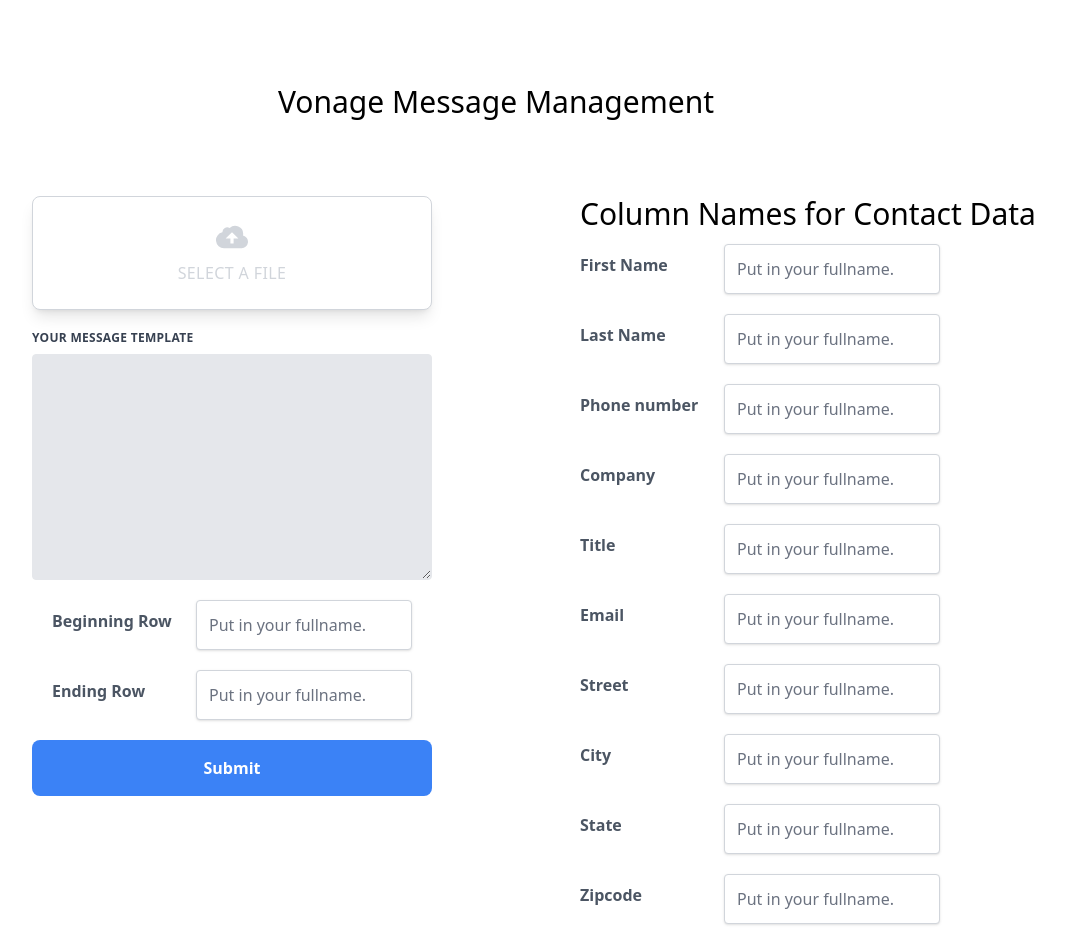
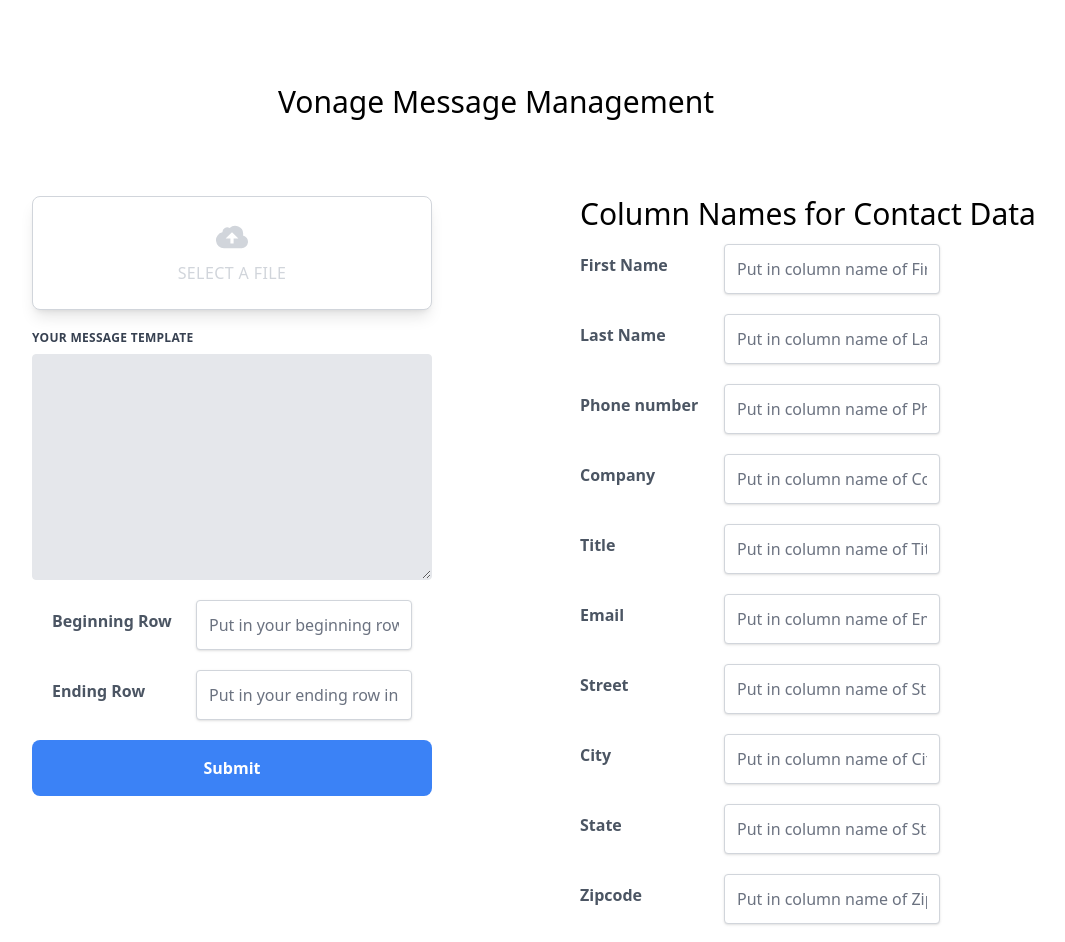
Before and after one commit to cooldev900/vonage-manage-frontend, a React (Vite) app: page / in a window 1280 px wide. Shown: the top 942 px of the page, without its empty margins (144-1209 px from the left). Built offline with nearby package versions, Linux system fonts and the light colour scheme.

Commit message:
chore: replace placeholder texts

```diff
--- a/src/App.tsx
+++ b/src/App.tsx
@@ -196,7 +196,7 @@
                     <input
                       id="firstName"
                       type="text"
-                      placeholder="Put in your fullname."
+                      placeholder="Put in your beginning row index."
                       className="border border-gray-300 shadow p-3 w-3/5 rounded mb-"
                       {...register('beginRow')}
                     />
@@ -220,7 +220,7 @@
                     <input
                       id="firstName"
                       type="textd"
-                      placeholder="Put in your fullname."
+                      placeholder="Put in your ending row index."
                       className="border border-gray-300 shadow p-3 w-3/5 rounded mb-"
                       {...register('endRow')}
                     />
@@ -261,7 +261,7 @@
                     <input
                       id="firstName"
                       type="text"
-                      placeholder="Put in your fullname."
+                      placeholder="Put in column name of First Name."
                       className="border border-gray-300 shadow p-3 w-3/5 rounded mb-"
                       {...register('firstName')}
                     />
@@ -286,7 +286,7 @@
                       type="text"
                       id="lastName"
                       {...register('lastName')}
-                      placeholder="Put in your fullname."
+                      placeholder="Put in column name of Last Name."
                       className="border border-gray-300 shadow p-3 w-3/5 rounded"
                     />
                   </div>
@@ -307,7 +307,7 @@
                       type="text"
                       id="phoneNumber"
                       {...register('phoneNumber')}
-                      placeholder="Put in your fullname."
+                      placeholder="Put in column name of Phone Number."
                       className="border border-gray-300 shadow p-3 w-3/5 rounded"
                     />
                   </div>
@@ -330,7 +330,7 @@
                       type="text"
                       id="company"
                       {...register('company')}
-                      placeholder="Put in your fullname."
+                      placeholder="Put in column name of Company."
                       className="border border-gray-300 shadow p-3 w-3/5 rounded"
                     />
                   </div>
@@ -351,7 +351,7 @@
                       type="text"
                       id="title"
                       {...register('title')}
-                      placeholder="Put in your fullname."
+                      placeholder="Put in column name of Title."
                       className="border border-gray-300 shadow p-3 w-3/5 rounded"
                     />
                   </div>
@@ -372,7 +372,7 @@
                       type="text"
                       id="email"
                       {...register('email')}
-                      placeholder="Put in your fullname."
+                      placeholder="Put in column name of Email."
                       className="border border-gray-300 shadow p-3 w-3/5 rounded"
                     />
                   </div>
@@ -393,7 +393,7 @@
                       type="text"
                       id="street"
                       {...register('street')}
-                      placeholder="Put in your fullname."
+                      placeholder="Put in column name of Street."
                       className="border border-gray-300 shadow p-3 w-3/5 rounded"
                     />
                   </div>
@@ -416,7 +416,7 @@
                       type="text"
                       id="city"
                       {...register('city')}
-                      placeholder="Put in your fullname."
+                      placeholder="Put in column name of City."
                       className="border border-gray-300 shadow p-3 w-3/5 rounded"
                     />
                   </div>
@@ -437,7 +437,7 @@
                       type="text"
                       id="state"
                       {...register('state')}
-                      placeholder="Put in your fullname."
+                      placeholder="Put in column name of State."
                       className="border border-gray-300 shadow p-3 w-3/5 rounded"
                     />
                   </div>
@@ -458,7 +458,7 @@
                       type="text"
                       id="zipcode"
                       {...register('zipcode')}
-                      placeholder="Put in your fullname."
+                      placeholder="Put in column name of Zip code."
                       className="border border-gray-300 shadow p-3 w-3/5 rounded"
                     />
                   </div>
@@ -479,7 +479,7 @@
                       type="text"
                       id="country"
                       {...register('country')}
-                      placeholder="Put in your fullname."
+                      placeholder="Put in column name of Country."
                       className="border border-gray-300 shadow p-3 w-3/5 rounded"
                     />
                   </div>
```
